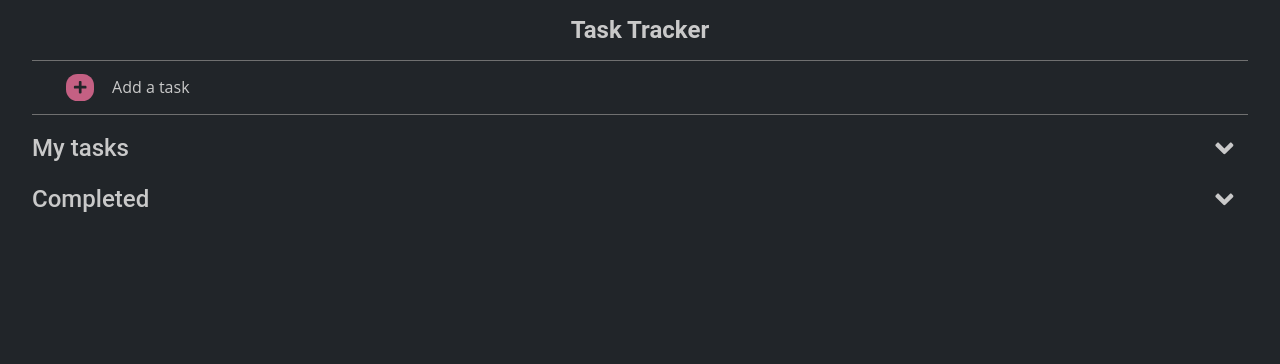
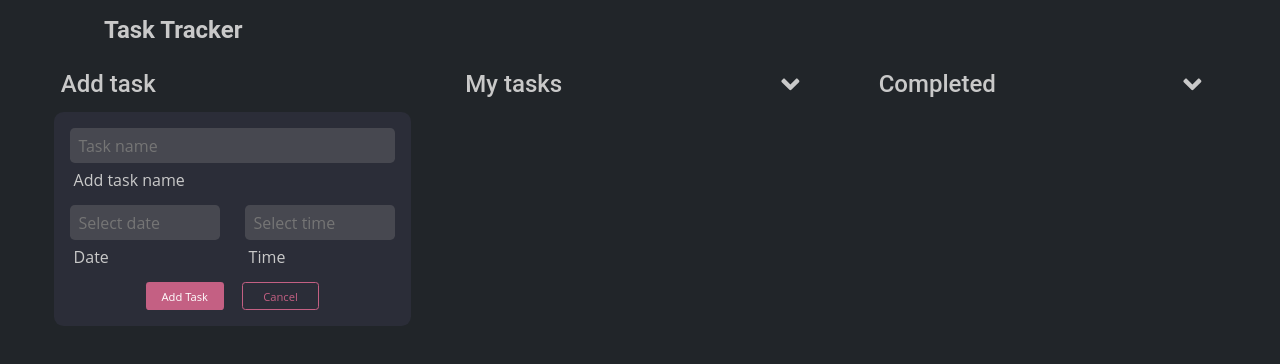
Before and after one commit to EnriOv/task-tracker-app, a React (Create React App) app in the folder Application/: page / in a window 1280 px wide. Shown: the top 364 px of the page. Built offline with nearby package versions, Linux system fonts and the light colour scheme.

Commit message:
Added mixin to adapt window for a larger screen. Modified design for the new window size.

```diff
--- a/Application/src/App.js
+++ b/Application/src/App.js
@@ -6,7 +6,7 @@ import ToggleButton from './components/ToggleButton'
 import ToggleList from './components/ToggleList'
 
 function App() {
-  const [showAddTask, setShowAddTask] = useState(false)
+  const [showAddTask, setShowAddTask] = useState(window.innerWidth > 992)
   const [taskCounter, setTaskCounter] = useState(1)
   const[completedTasks, setCompletedTasks] = useState([])
   const[pendingTasks, setPendingTasks] = useState([])
@@ -29,6 +29,18 @@ function App() {
     setCompletedTasks(completed)
     setPendingTasks(pending)
   }, [])
+
+  useEffect(() => {
+    window.addEventListener('resize', checkWindowSize)
+
+    return () => {
+      window.removeEventListener('resize', checkWindowSize)
+    }
+  })
+
+  const checkWindowSize = () => {
+    window.innerWidth > 992 ? setShowAddTask(true) : setShowAddTask(false);
+  }
 
   // Add new task
   const addTask = (task) => {
@@ -84,16 +96,18 @@ function App() {
       <Header />
 
       {showAddTask ?
-      (<AddTask onAdd={addTask} onDone={changeFormDisplay}/>) :
+      (<AddTask showAddTask={showAddTask} onAdd={addTask} onDone={changeFormDisplay}/>) :
       (<ToggleButton onToggle={changeFormDisplay} />)}
 
       <ToggleList
+        listName={'pending-list'}
         listTitle={'My tasks'}
         noTasksTitle={'You are done for today'}
         tasks={pendingTasks}
         updateStatus={onUpdateStatusPending}
         onDelete={deletePendingTask}/>
       <ToggleList
+        listName={'completed-list'}
         listTitle={'Completed'}
         noTasksTitle={'There are no completed tasks'}
         tasks={completedTasks}
--- a/Application/src/components/AddTask.js
+++ b/Application/src/components/AddTask.js
@@ -4,7 +4,7 @@ import DatePicker from "react-datepicker"
 import "react-datepicker/dist/react-datepicker.css"
 
 const AddTask = (props) => {
-    const {onAdd, onDone} = props
+    const {showAddTask, onAdd, onDone} = props
 
     const [name, setName] = useState('')
     const [date, setDate] = useState(null)
@@ -44,6 +44,10 @@ const AddTask = (props) => {
     }
 
     return (
+    <>
+
+      <div className='form-container'>
+        {showAddTask && <h2 className='add-task-title'>Add task</h2>}
         <form className='add-form' onSubmit={onSubmit}>
           <div className='form-control name-section'>
             <input
@@ -52,7 +56,7 @@ const AddTask = (props) => {
               value={name}
               onChange={(e) => setName(e.target.value)}
             />
-        <label>Add task name</label>
+            <label className='label'>Add task name</label>
           </div>
           <div className='form-control date-section'>
             <DatePicker
@@ -61,7 +65,7 @@ const AddTask = (props) => {
               onChange={date => setDate(date)}
               dateFormat="MMMM d, yyyy"
             />
-        <label>Date</label>
+            <label className='label'>Date</label>
           </div>
           <div className='form-control time-section'>
             <DatePicker
@@ -74,7 +78,7 @@ const AddTask = (props) => {
               timeCaption="Time"
               dateFormat="h:mm aa"
             />
-        <label>Time</label>
+            <label className='label'>Time</label>
           </div>
 
           <input type='submit' value='Add Task' className='btn btn-add' />
@@ -84,7 +88,10 @@ const AddTask = (props) => {
             className='btn btn-cancel'
             onClick={onDone}
           />
-    </form>)
+        </form>
+      </div>
+    </>
+    )
 }
 
 export default AddTask
--- a/Application/src/components/ToggleList.js
+++ b/Application/src/components/ToggleList.js
@@ -4,13 +4,14 @@ import { FaAngleDown, FaAngleUp } from 'react-icons/fa'
 import Task from './Task'
 
 const ToggleList = (props) => {
-    const { listTitle, noTasksTitle, tasks, updateStatus, onDelete } = props
+    const { listName, listTitle, noTasksTitle, tasks, updateStatus, onDelete } = props
 
     const [showList, setShowList] = useState(false)
 
     return (
-        <section className='list-section'>
-            <label className='list-titles'> { listTitle } </label>
+        <div className={listName}>
+            <section className={`list-section`}>
+                <h2 className='list-titles'> { listTitle } </h2>
                 <button
                 className='btn toggle-button'
                 onClick={() => setShowList(!showList)}>
@@ -26,6 +27,7 @@ const ToggleList = (props) => {
                     }) : <h3 className='done-title'>{noTasksTitle}</h3>}
                 </div>}
             </section>
+        </div>
     )
 }
 
--- a/Application/src/index.css
+++ b/Application/src/index.css
@@ -84,7 +84,7 @@ header h1 {
   outline: none;
 }
 
-.form-control label {
+.label {
   display: block;
   color: #c9c9c9;
   font-family: "Open Sans", "Poppins", "Roboto", "Arial";
@@ -272,3 +272,56 @@ header h1 {
   color: #ff5e61;
   font-size: 1.2em;
 }
+
+@media screen and (min-width: 992px) {
+  body {
+    margin: 0 2em;
+  }
+
+  header h1 {
+    text-align: left;
+    padding-left: 3em;
+    padding-bottom: 0.4em;
+  }
+
+  .add-task-title {
+    display: inline-block;
+    color: #c9c9c9;
+    font-size: 1.5rem;
+    font-family: "Poppins", "Roboto", "Open Sans", "Arial";
+    font-weight: 500;
+    margin: 0 0 0.6em 1.2em;
+  }
+
+  .form-container {
+    float: left;
+    width: 33%;
+  }
+
+  .add-form {
+    border: none;
+    border-radius: 0.6em;
+    background-color: #2b2d38;
+    font-size: 1rem;
+    margin: 0 1.4em;
+  }
+
+  .form-control input {
+    background-color: #474850;
+    font-size: 1rem;
+  }
+
+  .pending-list {
+    display: inline-block;
+    width: 34%;
+  }
+
+  .completed-list {
+    display: inline-block;
+    width: 33%;
+  }
+
+  .list-section {
+    margin: 0 2em;
+  }
+}
```
Lines whose indentation alone changed are shown as unchanged.
